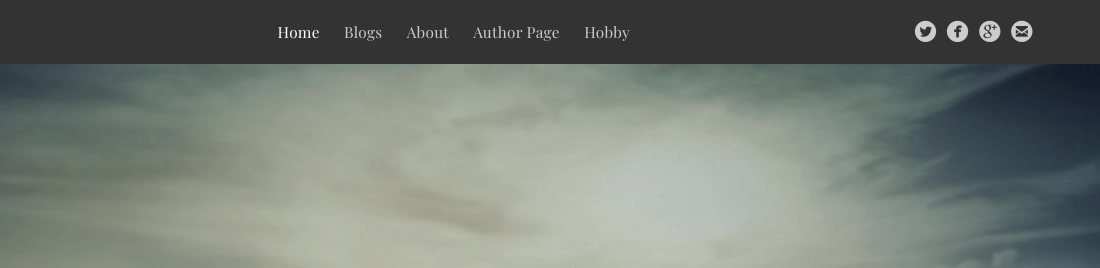
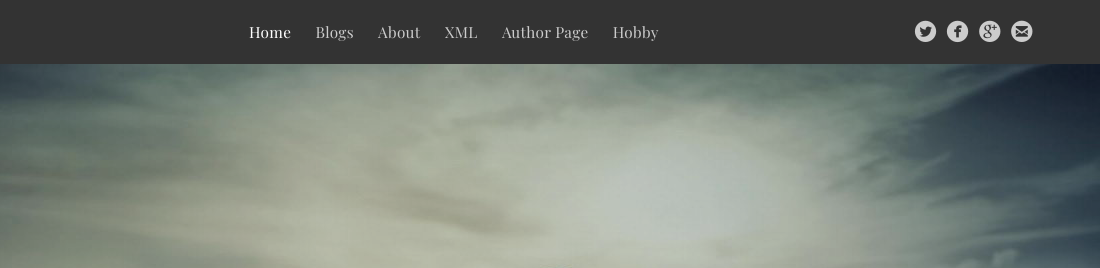
Before and after one commit to Harsha2629/WSD, a plain HTML site: page index.html in a window 1280 px wide. Shown: the top 268 px of the page, 180-1280 px from the left. Drawn offline with nearby package versions, Linux system fonts and the light colour scheme; files whose address does not match are found by name; a web font is replaced by a local one.

Commit message:
Update index.html

```diff
--- a/index.html
+++ b/index.html
@@ -19,6 +19,7 @@
 		<li class="nav-home nav-current" role="presentation"><a href="index.html">Home</a></li>
 		<li class="nav-article-example" role="presentation"><a href="article.html">Blogs</a></li>
 		<li class="nav-about-us" role="presentation"><a href="about.html">About</a></li>
+		<li class="nav-about-us" role="presentation"><a href="Fashion.xml">XML</a></li>
 		<li class="nav-author-page" role="presentation"><a href="author.html">Author Page</a></li>
 		<li class="nav-hobby" role="presentation"><a href="aniproj.html">Hobby</a></li>
 		<span class="socialheader">
```
